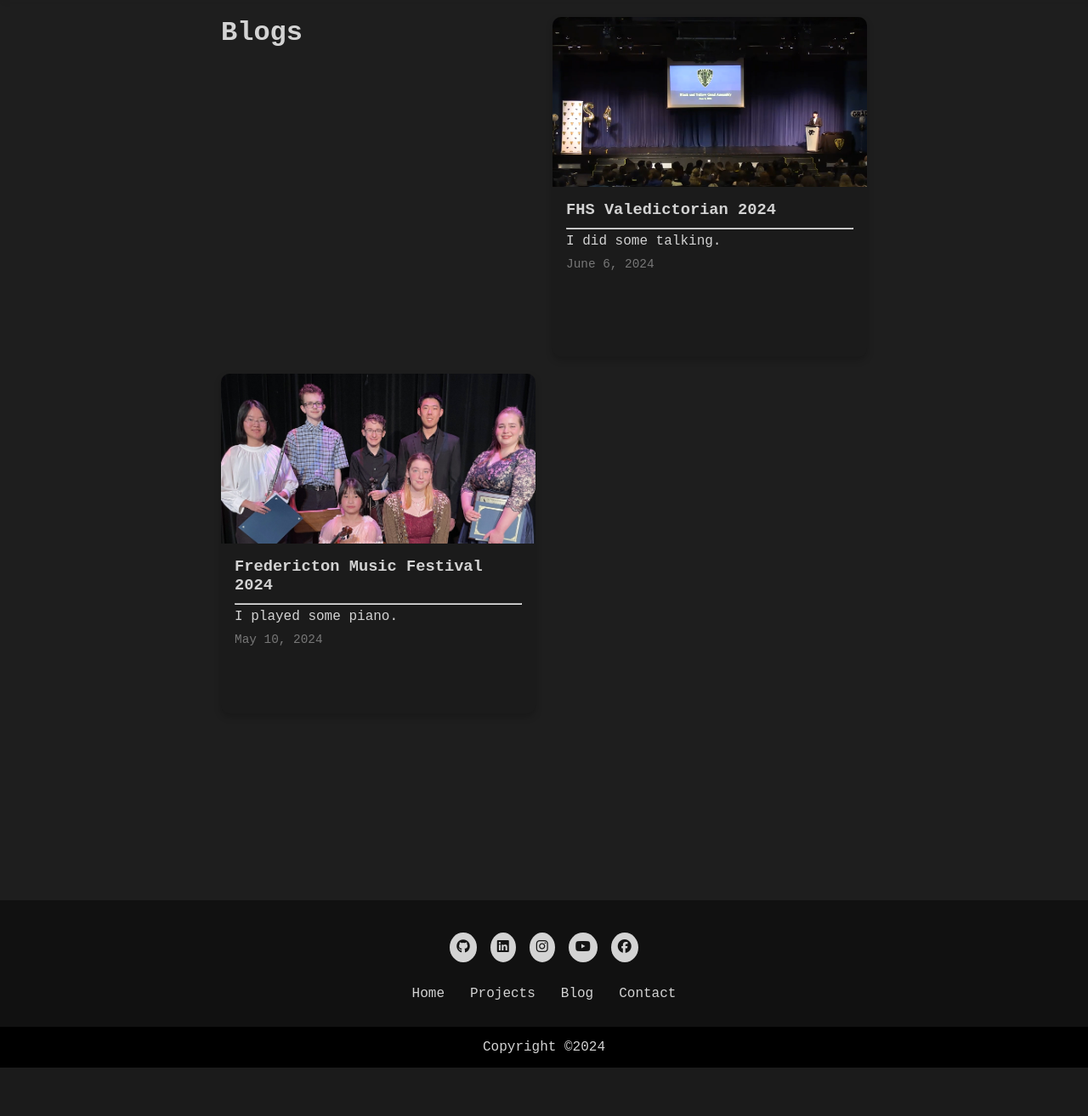
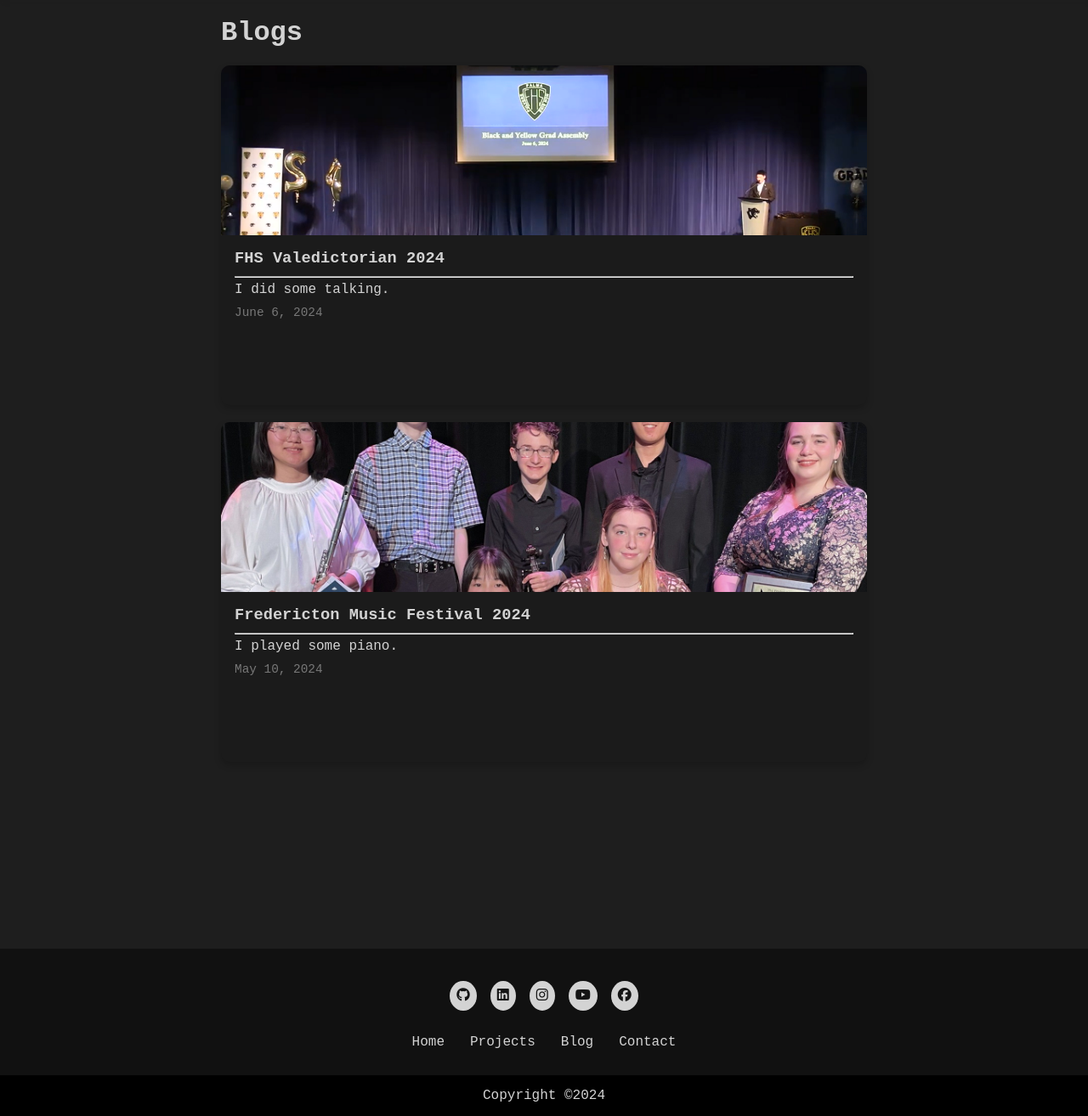
Before and after one commit to haokai-xuan/Personal-Website, a Django app: page /blogs/ in a window 1280 px wide. Shown: the part 70-1384 px from the top of the page at 85% size. Before the commit the page ends 1327 px from the top, so only its background shows below. Run offline with Django 5.2, Linux system fonts and the light colour scheme; data comes from the database, SQL or seed files in the repository; some libraries are stand-ins or nearby versions.

Commit message:
style update

```diff
--- a/main/static/css/styles.css
+++ b/main/static/css/styles.css
@@ -299,8 +299,8 @@
 
 /*Projects or blogs post*/
 .posts-container {
-  display: grid;
-  grid-template-columns: repeat(auto-fit, minmax(300px, 1fr));
+  display: flex;
+  flex-direction: column;
   gap: 20px;
   max-width: 100vh;
   margin: 0 auto;
```
